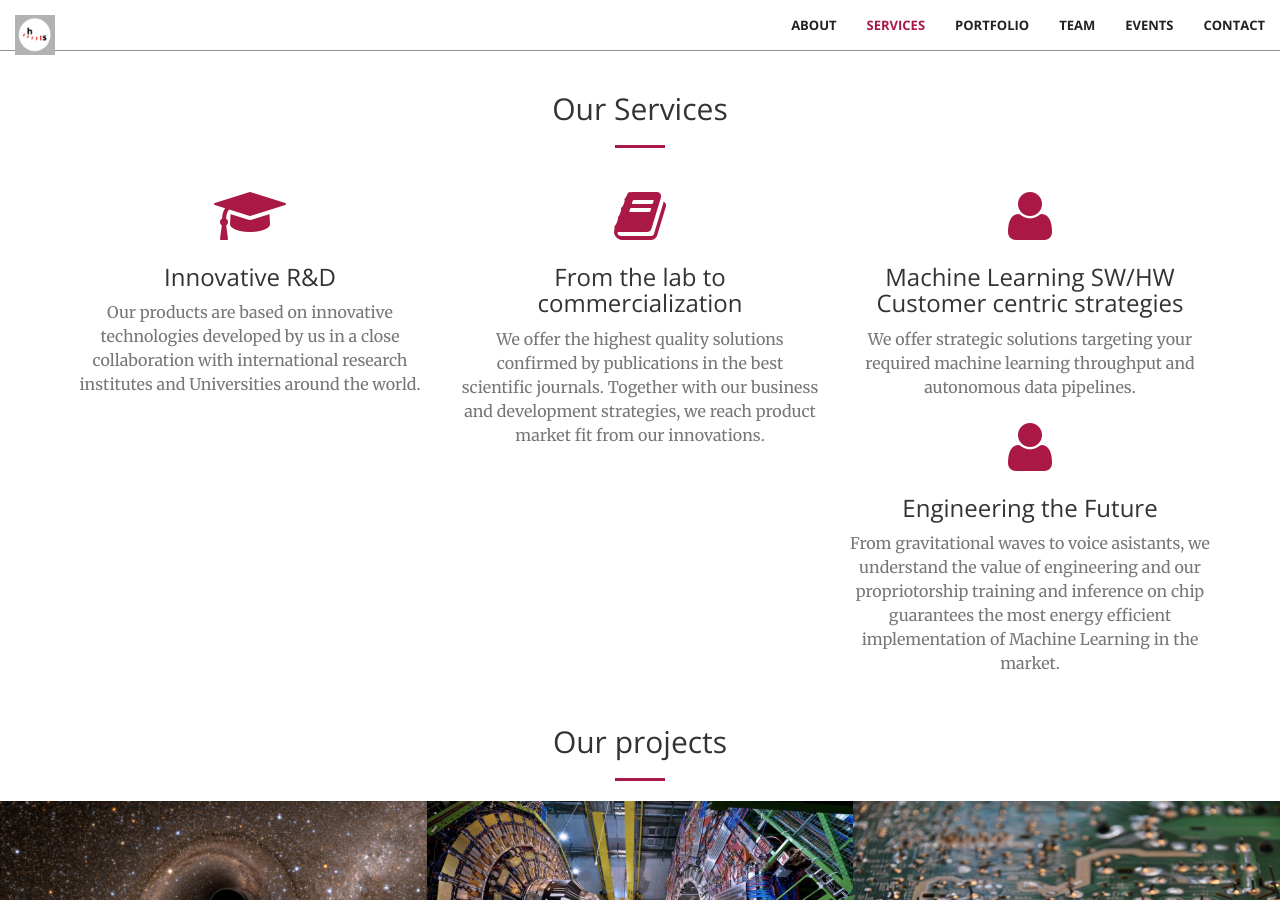
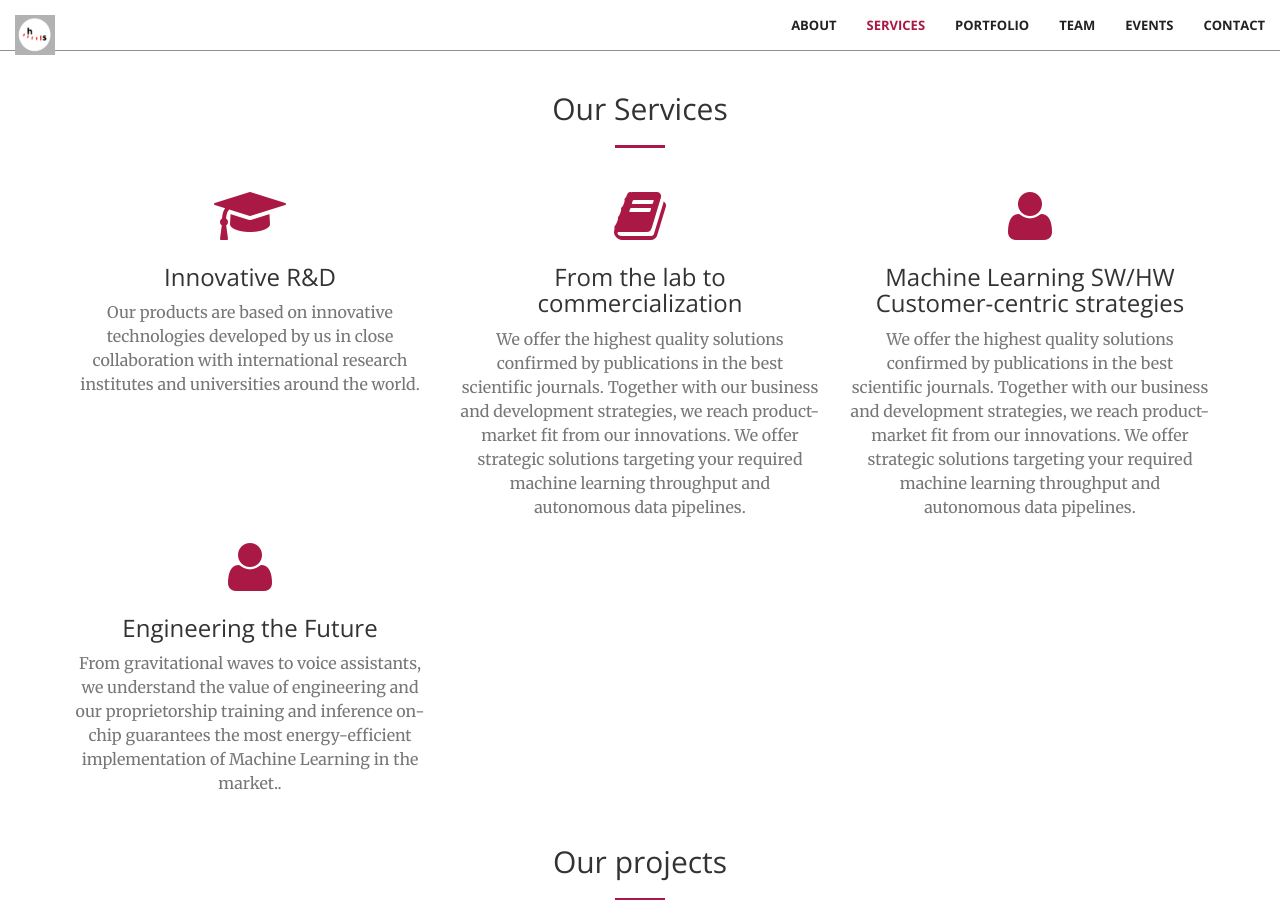
Before and after one commit to hoursec/github.io, a Jekyll site: the page built from index.html, in a window 1280 px wide and 900 px high, scrolled down 1320 px. Built offline with Jekyll 4.4.1, drawn with Linux system fonts in a browser that asks for light colours.

Commit message:
Update services.html

```diff
--- a/_includes/services.html
+++ b/_includes/services.html
@@ -13,23 +13,26 @@
                 <div class="service-box">
                     <i class="fa fa-4x fa-graduation-cap wow bounceIn text-primary"></i>
                     <h3>Innovative R&D</h3>
-                    <p class="text-muted">Our products are based on innovative technologies developed by us in a close collaboration
-                        with international research institutes and Universities around the world.</p>
+                    <p class="text-muted">Our products are based on innovative technologies developed by us in close collaboration with
+                        international research institutes and universities around the world.</p>
                 </div>
             </div>
             <div class="col-lg-4 col-md-6 text-center">
                 <div class="service-box">
                     <i class="fa fa-4x fa-book wow bounceIn text-primary" data-wow-delay=".1s"></i>
                     <h3>From the lab to commercialization</h3>
-                    <p class="text-muted">We offer the highest quality solutions confirmed by publications in the best scientific
-                        journals. Together with our business and development strategies, we reach product market fit from our innovations.</p>
+                    <p class="text-muted">We offer the highest quality solutions confirmed by publications in the best scientific journals.
+                        Together with our business and development strategies, we reach product-market fit from our innovations. We offer
+                        strategic solutions targeting your required machine learning throughput and autonomous data pipelines.</p>
                 </div>
             </div>
             <div class="col-lg-4 col-md-6 text-center">
                 <div class="service-box">
                     <i class="fa fa-4x fa-user wow bounceIn text-primary" data-wow-delay=".2s"></i>
-                    <h3>Machine Learning SW/HW Customer centric strategies</h3>
-                    <p class="text-muted">We offer strategic solutions targeting your required machine learning throughput and autonomous
+                    <h3>Machine Learning SW/HW Customer-centric strategies</h3>
+                    <p class="text-muted">We offer the highest quality solutions confirmed by publications in the best scientific
+                        journals. Together with our business and development strategies, we reach product-market fit from our
+                        innovations. We offer strategic solutions targeting your required machine learning throughput and autonomous
                         data pipelines.</p>
                 </div>
             </div>
@@ -37,9 +40,9 @@
                 <div class="service-box">
                     <i class="fa fa-4x fa-user wow bounceIn text-primary" data-wow-delay=".2s"></i>
                     <h3>Engineering the Future</h3>
-                    <p class="text-muted">From gravitational waves to voice asistants, we understand the value of engineering and our
-                        propriotorship training and inference on chip guarantees the most energy efficient implementation of Machine
-                        Learning in the market.</p>
+                    <p class="text-muted">From gravitational waves to voice assistants, we understand the value of engineering and our
+                        proprietorship training and inference on-chip guarantees the most energy-efficient implementation of Machine
+                        Learning in the market..</p>
                 </div>
             </div>
         </div>
```
